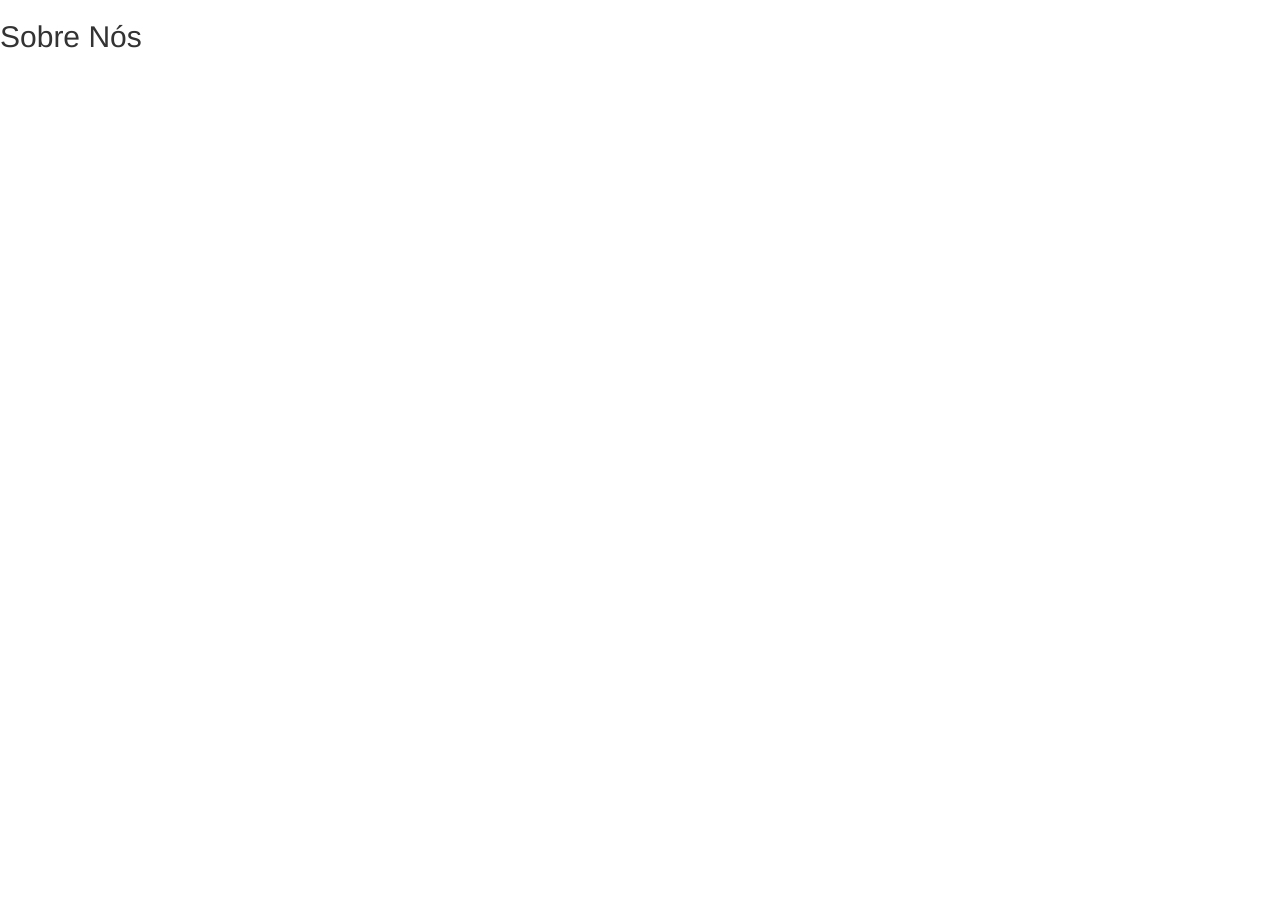
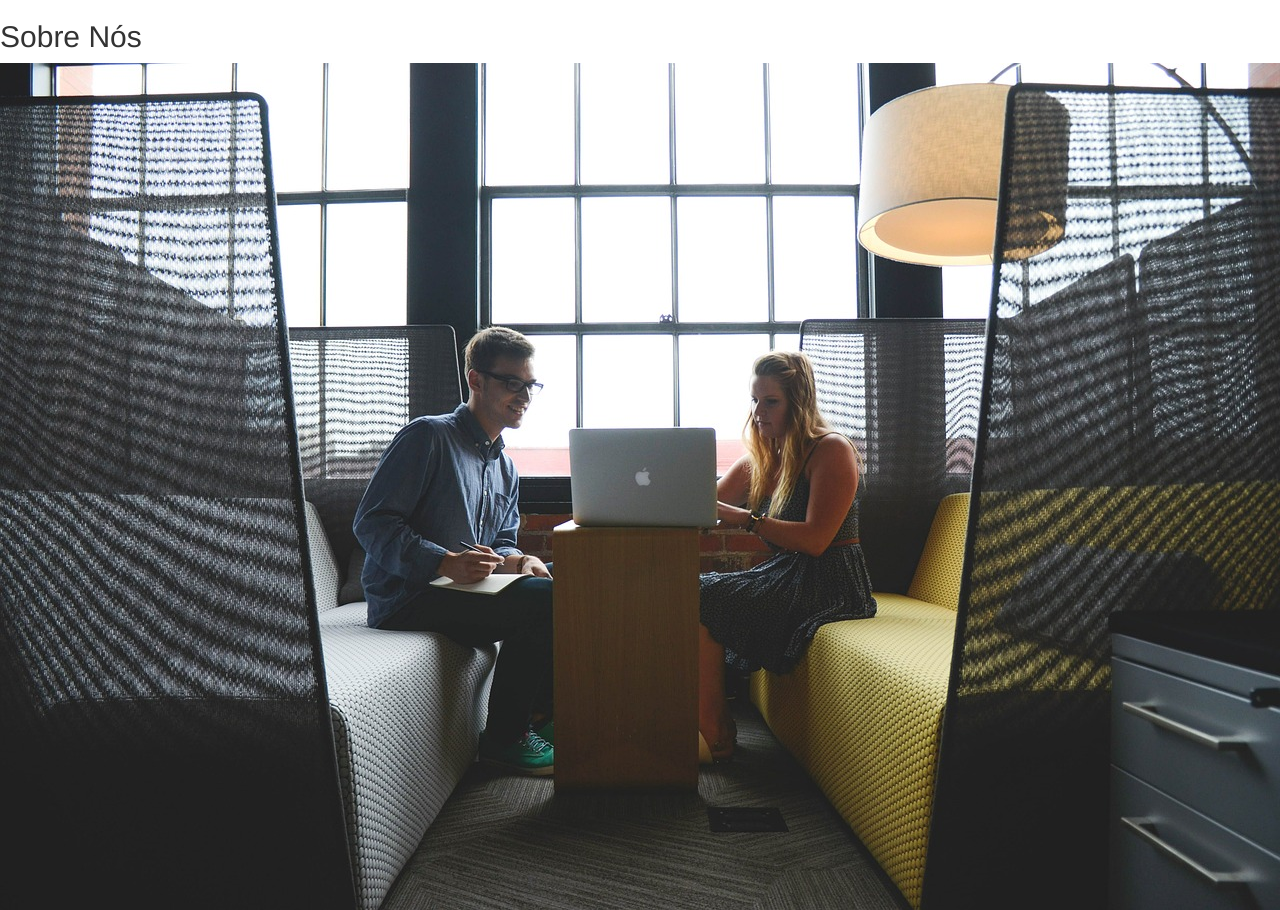
Before and after one commit to alvarocamillont/bootstrap_alura, a plain HTML site: page topCasaFina-arquitetura/index.html in a window 1280 px wide. Before the commit the page ends 800 px from the top, so only its background shows below. Drawn offline with Linux system fonts and the light colour scheme.

Commit message:
Adicionada imagens do projeto

```diff
--- a/topCasaFina-arquitetura/index.html
+++ b/topCasaFina-arquitetura/index.html
@@ -8,6 +8,6 @@
   </head>
   <body>
     <h2>Sobre Nós</h2>
-
+    <img class="img-responsive" src="img/empresa.jpg">
   </body>
 </html>
```
Also changed, not shown: topCasaFina-arquitetura/img/castelo.jpg (added), topCasaFina-arquitetura/img/depoimentos/castelo1.jpg (added), topCasaFina-arquitetura/img/empresa.jpg (added), topCasaFina-arquitetura/img/projetos/casa-castelo.png (added), topCasaFina-arquitetura/img/projetos/casa-lago.png (added), topCasaFina-arquitetura/img/projetos/mercado-marapira.png (added), topCasaFina-arquitetura/img/projetos/palacio-dionisio.png (added), topCasaFina-arquitetura/img/projetos/residencia-ludi.png (added), 7 other files.
